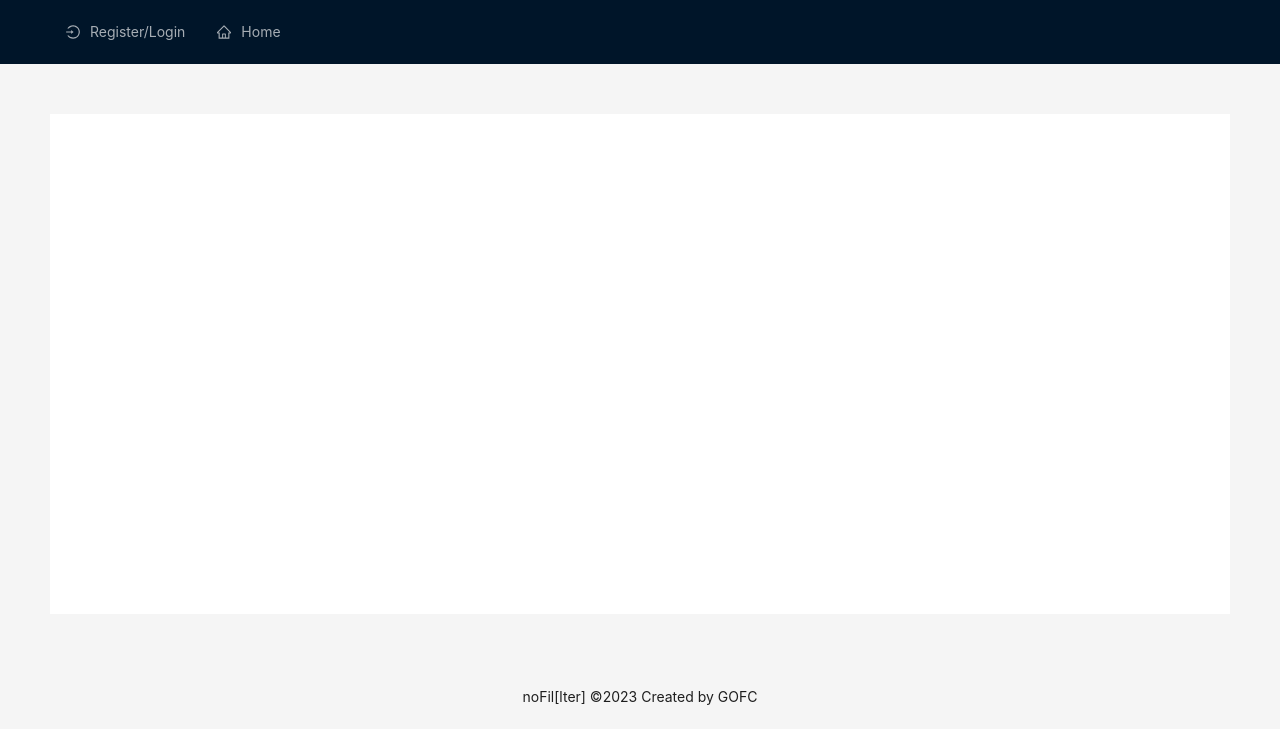
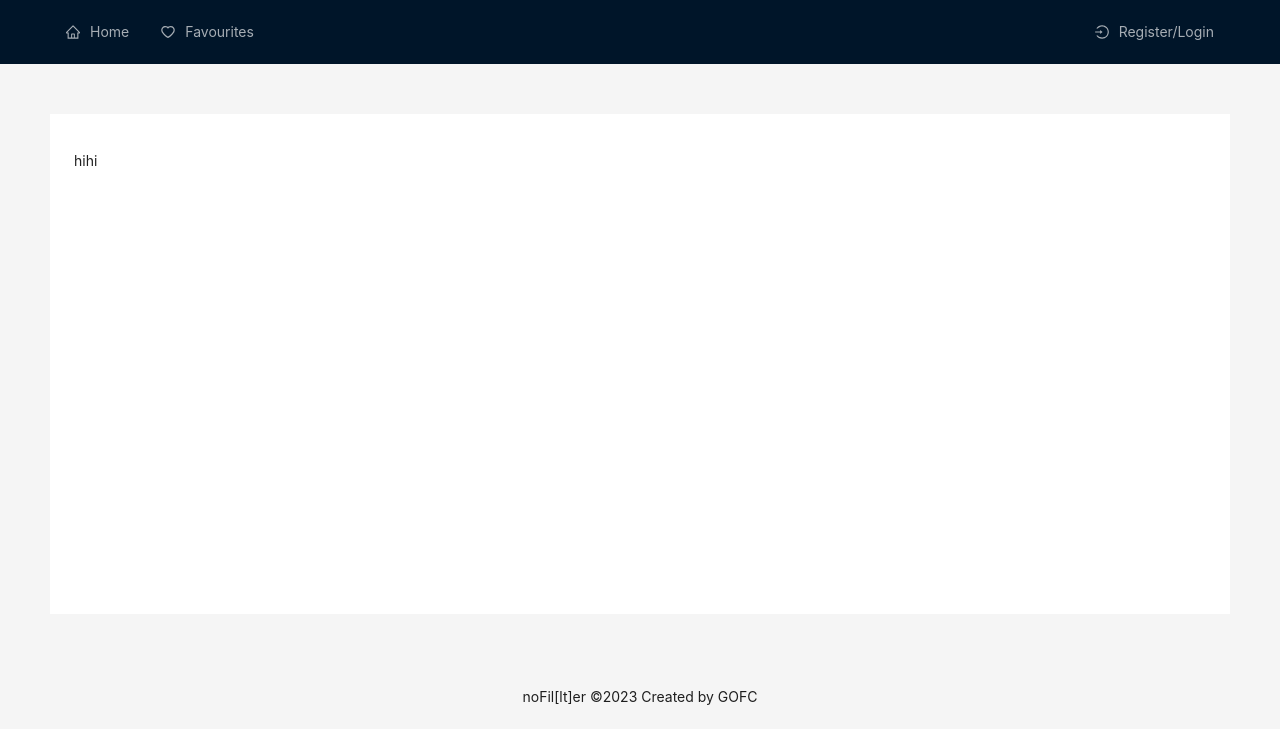
Before and after one commit to anastasijacvetkovic/NBP_Neo4J_front, a React (Create React App) app: page /favourites in a window 1280 px wide. Shown: the top 744 px of the page. Built offline with nearby package versions, Linux system fonts and the light colour scheme.

Commit message:
logging in

```diff
--- a/package.json
+++ b/package.json
@@ -6,7 +6,8 @@
     "@testing-library/jest-dom": "^5.16.5",
     "@testing-library/react": "^13.4.0",
     "@testing-library/user-event": "^13.5.0",
-    "antd": "^5.2.3",
+    "antd": "^5.3.1",
+    "axios": "^1.3.4",
     "react": "^18.2.0",
     "react-dom": "^18.2.0",
     "react-router-dom": "^6.9.0",
--- a/src/App.js
+++ b/src/App.js
@@ -1,11 +1,12 @@
 import "./App.css";
 import "./ant-design.css";
-import { LoginOutlined, HomeOutlined } from "@ant-design/icons";
+import { LoginOutlined, HomeOutlined, HeartOutlined } from "@ant-design/icons";
 import { Breadcrumb, Layout, Menu, theme } from "antd";
 import { BrowserRouter as Router, Routes, Route, Link } from "react-router-dom";
 import Login from "./LoginPage";
 import Register from "./RegisterPage";
 import Home from "./HomePage";
+import Favourites from "./FavouritesPage";
 import MenuItem from "antd/es/menu/MenuItem";
 const { Header, Content, Footer } = Layout;
 function App() {
@@ -17,13 +18,29 @@ function App() {
     <Router>
       <Layout className="layout">
         <Header>
-          <Menu theme="dark" mode="horizontal">
-            <Menu.Item key={"1"} icon={<LoginOutlined />}>
+          <Menu theme="dark" mode="horizontal" style={{ display: "block" }}>
+            <MenuItem
+              key={"1"}
+              icon={<HomeOutlined />}
+              style={{ float: "left" }}
+            >
+              <Link to={"/home"}>Home</Link>
+            </MenuItem>
+            <MenuItem
+              key={"2"}
+              icon={<HeartOutlined />}
+              style={{ float: "left" }}
+            >
+              <Link to={"/favourites"}>Favourites</Link>
+            </MenuItem>
+
+            <Menu.Item
+              key={"3"}
+              icon={<LoginOutlined />}
+              style={{ float: "right" }}
+            >
               <Link to={"/register"}>Register/Login</Link>
             </Menu.Item>
-            <MenuItem key={"2"} icon={<HomeOutlined />}>
-              <Link to={"/home"}>Home</Link>
-            </MenuItem>
           </Menu>
         </Header>
         <Content
@@ -44,6 +61,7 @@ function App() {
               <Route path="/login" element={<Login />} />
               <Route path="/register" element={<Register />} />
               <Route path="/home" element={<Home />} />
+              <Route path="/favourites" element={<Favourites />} />
             </Routes>
           </div>
         </Content>
@@ -52,7 +70,7 @@ function App() {
             textAlign: "center",
           }}
         >
-          noFil[lter] ©2023 Created by GOFC
+          noFil[lt]er ©2023 Created by GOFC
         </Footer>
       </Layout>
     </Router>
--- /dev/null
+++ b/src/FavouritesPage.js
@@ -0,0 +1,4 @@
+const Favourites = () => {
+  return <p>hihi</p>;
+};
+export default Favourites;
--- a/src/LoginPage.js
+++ b/src/LoginPage.js
@@ -1,7 +1,7 @@
 import "./ant-design.css";
 import { LockOutlined, UserOutlined } from "@ant-design/icons";
 import { Button, Space, Checkbox, Form, Input } from "antd";
-
+import axios from "axios";
 const onFinish = (values) => {
   console.log("Success:", values);
 };
@@ -9,8 +9,18 @@ const onFinishFailed = (errorInfo) => {
   console.log("Failed:", errorInfo);
 };
 const Login = () => {
-  const onFinish = (values) => {
-    console.log("Received values of form: ", values);
+  const loginUser = (e) => {
+    var u = e.target.username.value;
+    console.log(u);
+    var p = e.target.password.value;
+    console.log(p);
+    axios
+      .get("https://localhost:5001/api/User/LogIn_User/" + u + "/" + p)
+      .then((res) => {
+        console.log(res.data);
+        if (res.OK) window.location = "/favourites";
+      })
+      .catch((err) => console.log(err.message));
   };
   return (
     <div
@@ -29,10 +39,9 @@ const Login = () => {
         initialValues={{
           remember: true,
         }}
-        onFinish={onFinish}
+        onFinish={(e) => loginUser(e)}
       >
         <Form.Item
-          name="username"
           rules={[
             {
               required: true,
@@ -43,10 +52,11 @@ const Login = () => {
           <Input
             prefix={<UserOutlined className="site-form-item-icon" />}
             placeholder="Username"
+            id="un"
+            name="username"
           />
         </Form.Item>
         <Form.Item
-          name="password"
           rules={[
             {
               required: true,
@@ -58,6 +68,8 @@ const Login = () => {
             prefix={<LockOutlined className="site-form-item-icon" />}
             type="password"
             placeholder="Password"
+            id="ps"
+            name="password"
           />
         </Form.Item>
         <Form.Item>
--- a/src/RegisterPage.js
+++ b/src/RegisterPage.js
@@ -1,7 +1,7 @@
 import "./ant-design.css";
 import { LockOutlined, UserOutlined } from "@ant-design/icons";
 import { Button, Form, Input } from "antd";
-
+import axios from "axios";
 const onFinish = (values) => {
   console.log("Success:", values);
 };
```
Also changed, not shown: src/TODO.txt (added), 2 other files (tests, documents, lock files or other folders).
